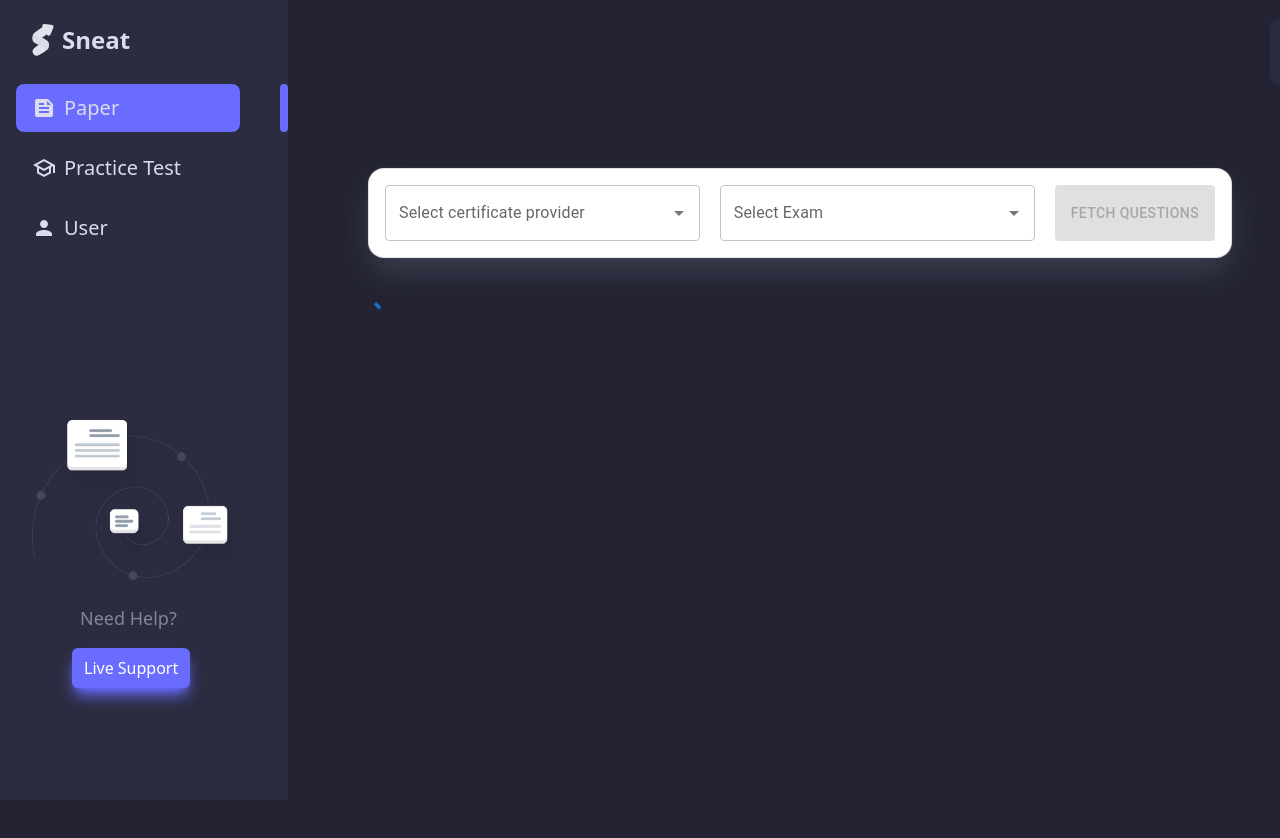
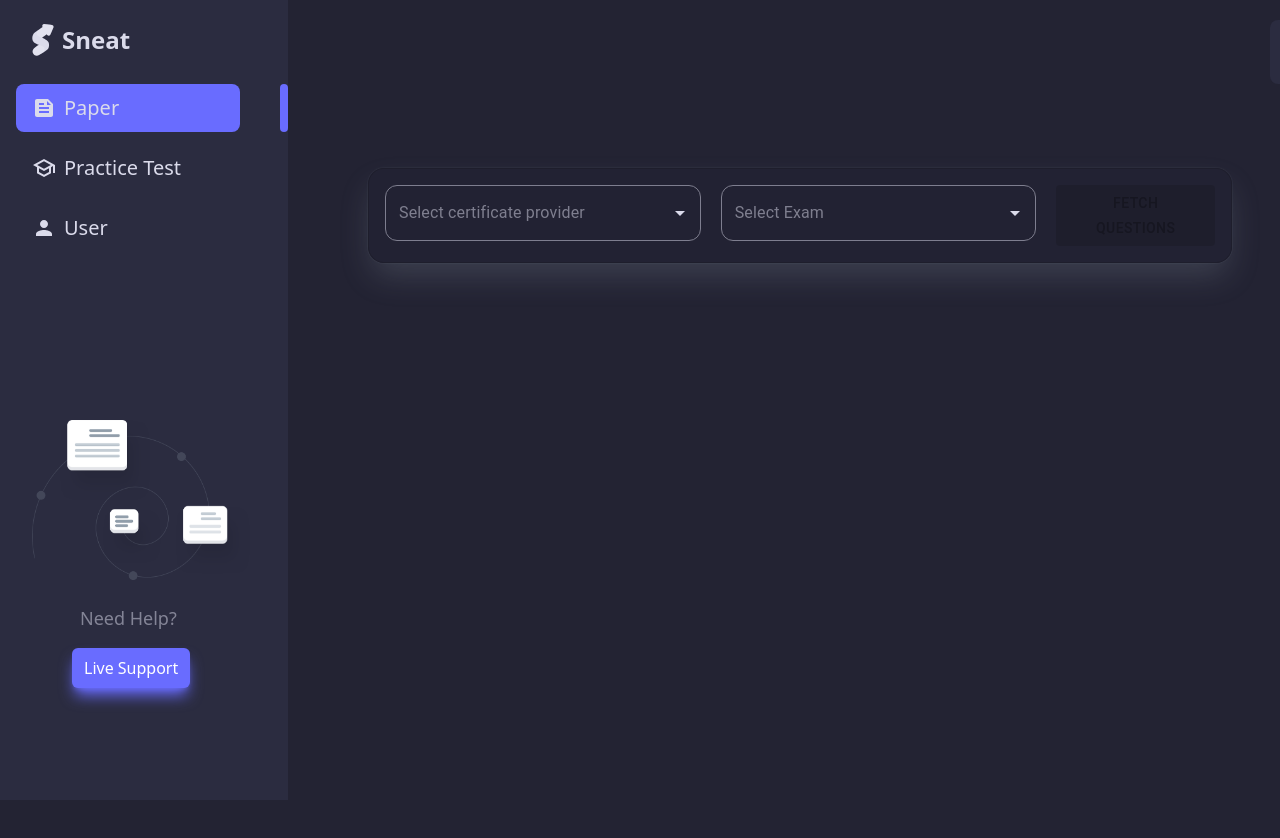
Before and after one commit to Devilcoder2/CSP-Global-Demo-Quiz-App, a React (Vite) app: page /papers in a window 1280 px wide. Shown: the top 838 px of the page. Built offline with nearby package versions, Linux system fonts and the light colour scheme.

Commit message:
Add Questions page

```diff
--- a/package.json
+++ b/package.json
@@ -14,6 +14,7 @@
     "@emotion/styled": "^11.11.5",
     "@mui/icons-material": "^5.15.19",
     "@mui/material": "^5.15.19",
+    "axios": "^1.7.2",
     "react": "^18.2.0",
     "react-dom": "^18.2.0",
     "react-router-dom": "^6.23.1",
--- a/src/Components/AllQuestions/AllQuestions.jsx
+++ b/src/Components/AllQuestions/AllQuestions.jsx
@@ -49,13 +49,96 @@ const AllQuestions = () => {
     }
     setLoading(false);
   };
-  const StyledAccordionSummary = styled(AccordionSummary)(({ theme }) => ({
-    backgroundColor: theme.palette.background.default,
-    borderRadius: theme.shape.borderRadius,
-    "& .MuiAccordionSummary-content": {
-      display: "flex",
-      justifyContent: "space-between",
-      alignItems: "center",
+  // const StyledAccordionSummary = styled(AccordionSummary)(({ theme }) => ({
+  //   backgroundColor: theme.palette.background.default,
+  //   borderRadius: theme.shape.borderRadius,
+  //   "& .MuiAccordionSummary-content": {
+  //     display: "flex",
+  //     justifyContent: "space-between",
+  //     alignItems: "center",
+  //   },
+  // }));
+  const CustomAutocomplete = styled(Autocomplete)(() => ({
+    "& .MuiOutlinedInput-root": {
+      "& fieldset": {
+        borderColor: "#DBDBEB",
+        opacity: "50%",
+        borderRadius: "12px",
+      },
+      "&:hover fieldset": {
+        borderColor: "white",
+      },
+      "&.Mui-focused fieldset": {
+        borderColor: "#696CFF",
+      },
+    },
+    "& .MuiAutocomplete-popupIndicator": {
+      color: "#DBDBEB",
+    },
+    "& .MuiAutocomplete-popupIndicator.Mui-focused": {
+      color: "#696CFF",
+    },
+    "& .MuiAutocomplete-listbox": {
+      backgroundColor: "#2B2C40",
+      color: "#DBDBEB",
+    },
+  }));
+
+  const selectStyles = {
+    "& .MuiInputLabel-root": {
+      color: "#DBDBEB",
+      opacity: "50%",
+      fontSize: "16px",
+    },
+    "& .MuiInputLabel-root.Mui-focused": {
+      color: "#696CFF",
+      opacity: "100%",
+      fontSize: "16px",
+    },
+    "& .MuiInputBase-input": {
+      color: "#DBDBEB",
+    },
+    "& .MuiInputBase-input.Mui-focused": {
+      color: "#696CFF",
+      opacity: "100%",
+    },
+    width: "320px",
+  };
+  const StyledCard = styled(Card)(() => ({
+    margin: "20px 0",
+    padding: "10px",
+    backgroundColor: "rgba(35, 35, 51, 0.9)",
+    color: "rgb(255, 255, 255)",
+    boxShadow:
+      "rgba(145, 158, 171, 0.24) 0px 0px 2px 0px, rgba(145, 158, 171, 0.24) 0px 16px 32px -4px",
+    borderRadius: "16px",
+  }));
+
+  const StyledAccordionSummary = styled(AccordionSummary)(() => ({
+    backgroundColor: "rgba(35, 35, 51, 0.9)",
+    color: "#DBDBEB",
+    "& .MuiAccordionSummary-expandIconWrapper": {
+      color: "#DBDBEB",
+    },
+  }));
+
+  const StyledAccordionDetails = styled(AccordionDetails)(() => ({
+    backgroundColor: "rgba(35, 35, 51, 0.9)",
+    color: "#DBDBEB",
+  }));
+
+  const StyledTypography = styled(Typography)(() => ({
+    fontSize: "20px",
+  }));
+
+  const StyledLink = styled("a")(() => ({
+    color: "#696CFF",
+    wordBreak: "break-all",
+  }));
+  const StyledButton = styled(Button)(() => ({
+    backgroundColor: "rgb(105, 108, 255)",
+    "&:hover": {
+      backgroundColor: "rgba(105, 108, 255, 0.8)",
     },
   }));
   return (
@@ -140,8 +223,8 @@ const AllQuestions = () => {
               width: "100%",
               maxWidth: "1200px",
               padding: "16px",
-              backgroundColor: "rgb(255, 255, 255)",
-              color: "rgb(33, 43, 54)",
+              backgroundColor: "rgba(35, 35, 51, 0.9)",
+              color: "rgb(255, 255, 255)",
               transition: "box-shadow 300ms cubic-bezier(0.4, 0, 0.2, 1) 0ms",
               backgroundImage: "none",
               overflow: "hidden",
@@ -152,9 +235,8 @@ const AllQuestions = () => {
               zIndex: 0,
             }}
           >
-            {/* <Box sx={{ display: "flex", gap: "20px" }}> */}
-            <Autocomplete
-              sx={{ flex: 1 }}
+            <CustomAutocomplete
+              sx={selectStyles}
               options={providers}
               value={provider}
               onChange={(e, val) => {
@@ -170,8 +252,8 @@ const AllQuestions = () => {
                 />
               )}
             />
-            <Autocomplete
-              sx={{ flex: 1 }}
+            <CustomAutocomplete
+              sx={selectStyles}
               options={exams[provider] || []}
               value={exam}
               onChange={(e, val) => {
@@ -186,34 +268,33 @@ const AllQuestions = () => {
                 />
               )}
             />
-            {/* </Box> */}
-            <Button
+            <StyledButton
               variant="contained"
               onClick={handleFetchQuestions}
-              color="primary"
               disabled={!provider || !exam}
             >
               Fetch Questions
-            </Button>
+            </StyledButton>
           </Card>
         </Box>
       </Container>
 
-      {loading ? (
-        <CircularProgress />
-      ) : (
-        questions.map((q) => (
-          <Card
-            key={q.id}
-            elevation={3}
-            variation="outlined"
-            style={{ margin: "20px 0", padding: "10px" }}
+      <Container>
+        <Box sx={{ marginTop: "60px", marginBottom: "20px" }}>
+          {loading
+            ? null
+            : questions.map((q) => (
+                <StyledCard key={q.id} elevation={3} variant="outlined">
+                  <CardContent>
+                    <div
+                      style={{
+                        display: "flex",
+                        justifyContent: "space-between",
+                      }}
                     >
-            <CardContent>
-              <div style={{ display: "flex", justifyContent: "space-between" }}>
-                <Typography variant="h5" style={{ fontsize: "2 rem" }}>
-                  Question:{q.id}
-                </Typography>
+                      <StyledTypography variant="h5">
+                        Question: {q.id}
+                      </StyledTypography>
                     </div>
                     <Typography variant="body1" style={{ margin: "10px 0" }}>
                       {q.question}
@@ -222,14 +303,13 @@ const AllQuestions = () => {
                       <img
                         src={q.img}
                         alt="question"
-                  className="img-question"
                         style={{ width: "100%", marginBottom: "10px" }}
                       />
                     )}
                     <ul style={{ listStyleType: "none" }}>
                       {q.options.map((option, index) => (
-                  <li key={index} ClassName="ind-opt">
-                    <span ClassName="mcq-opt">{option}</span>
+                        <li key={index} style={{ margin: "5px 0" }}>
+                          <span>{option}</span>
                         </li>
                       ))}
                     </ul>
@@ -239,13 +319,18 @@ const AllQuestions = () => {
                           variant="subtitle1"
                           sx={{ display: "flex", alignItems: "center" }}
                         >
-                    <ConstructionOutlinedIcon sx={{ marginRight: "8px" }} />
+                          <ConstructionOutlinedIcon
+                            sx={{ marginRight: "8px" }}
+                          />
                           Show Solution
                         </Typography>
                       </StyledAccordionSummary>
-                <AccordionDetails>
+                      <StyledAccordionDetails>
                         <Typography>Answer: {q.answer}</Typography>
-                  <Typography variant="body2" style={{ marginTop: "15px" }}>
+                        <Typography
+                          variant="body2"
+                          style={{ marginTop: "15px" }}
+                        >
                           Explanation: {q.explanation}
                         </Typography>
                         {q.answerImage && (
@@ -255,51 +340,26 @@ const AllQuestions = () => {
                             style={{ width: "100%", marginTop: "10px" }}
                           />
                         )}
-                  <Typography variant="body2" style={{ marginTop: "15px" }}>
+                        <Typography
+                          variant="body2"
+                          style={{ marginTop: "15px" }}
+                        >
                           Reference:{" "}
-                    <a
+                          <StyledLink
                             href={q.reference}
                             target="_blank"
                             rel="noopener noreferrer"
-                      style={{ wordBreak: "break-all" }}
                           >
                             {q.reference}
-                    </a>
+                          </StyledLink>
                         </Typography>
-                </AccordionDetails>
+                      </StyledAccordionDetails>
                     </Accordion>
-
-              {/* <Accordion>
-                <AccordionSummary expandIcon={<ExpandMoreIcon />} />
-                <AccordionDetails>
-                  <Typography>Answer: {q.answer}</Typography>
-                  <Typography variant="body2" style={{ marginTop: "15px" }}>
-                    Explanation: {q.explanation}
-                  </Typography>
-                  {q.answerImage && (
-                    <img
-                      src={q.answerImage}
-                      alt="Answer"
-                      style={{ width: "100%", marginTop: "10px" }}
-                    />
-                  )}
-                  <Typography variant="body2" style={{ marginTop: "15px" }}>
-                    Reference:{" "}
-                    <a
-                      href={q.reference}
-                      target="_blank"
-                      rel="noopener noreferrer"
-                      style={{ wordBreak: "break-all" }}
-                    >
-                      {q.reference}
-                    </a>
-                  </Typography>
-                </AccordionDetails>
-              </Accordion> */}
                   </CardContent>
-          </Card>
-        ))
-      )}
+                </StyledCard>
+              ))}
+        </Box>
+      </Container>
     </Container>
   );
 };
```
Also changed, not shown: 1 other file (tests, documents, lock files or other folders). Lines whose indentation alone changed are shown as unchanged.
